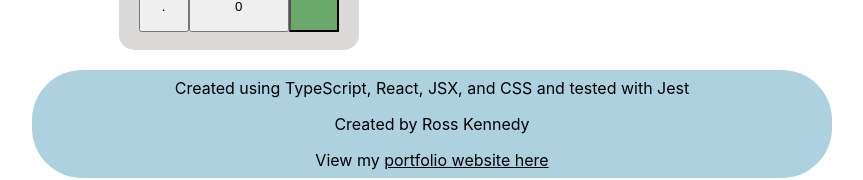
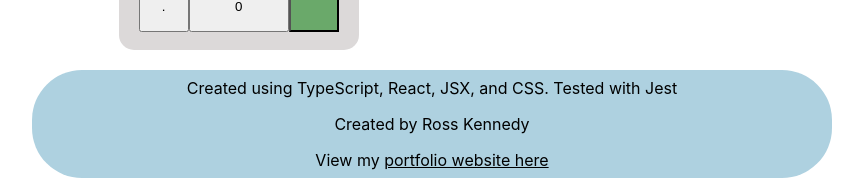
Before and after one commit to RoKen1000/calculator, a React (Create React App) app: page / in a window 1280 px wide. Shown: the part 400-580 px from the top of the page, without its empty margins (208-1071 px from the left). Built offline with nearby package versions, Linux system fonts and the light colour scheme; the HTML template or start-up script is replaced by a standard one.

Commit message:
Rectify clumsy wording of text in Footer.

```diff
--- a/src/components/Footer.tsx
+++ b/src/components/Footer.tsx
@@ -4,7 +4,7 @@ export const Footer = () => {
 
     return(
         <footer className="footer">
-            <p>Created using TypeScript, React, JSX, and CSS and tested with Jest</p>
+            <p>Created using TypeScript, React, JSX, and CSS. Tested with Jest</p>
             <p>Created by Ross Kennedy</p>
             <p>View my <a href="https://ross-kennedy-dev.netlify.app/">portfolio website here</a></p>
         </footer>
```
